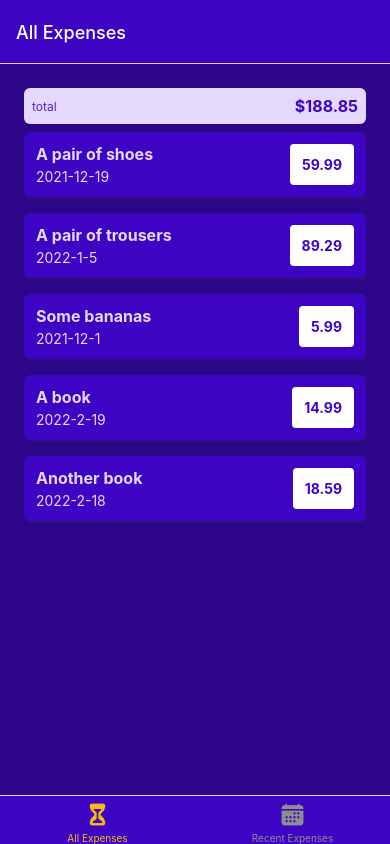
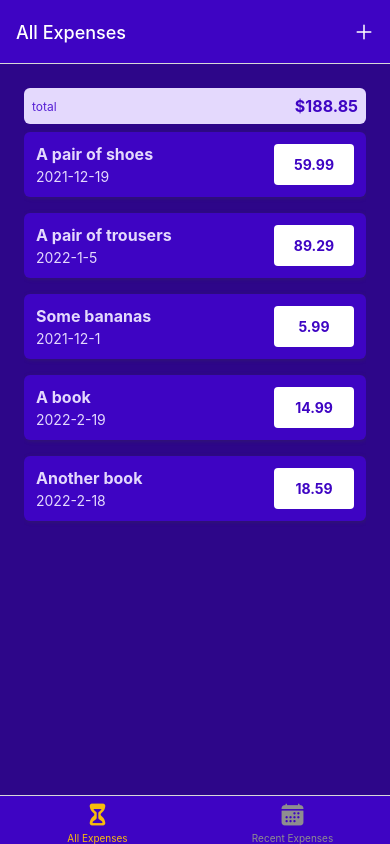
Before and after one commit to MTolouie/SpendingTracker, a React Native app: screen /AllExpenses in a window 390 px wide. Built offline with nearby package versions, Linux system fonts and the light colour scheme.

Commit message:
added IconButton Component and added IconButton to the Buttom Navigator header

```diff
--- a/App.js
+++ b/App.js
@@ -9,6 +9,7 @@
 import AllExpenses from "./screens/AllExpenses";
 import { GlobalStyles } from "./constants/styles";
 import { Ionicons } from "@expo/vector-icons";
+import IconButton from "./components/UI/IconButton";
 export default function App() {
   const stack = createNativeStackNavigator();
   const bottom = createBottomTabNavigator();
@@ -16,31 +17,43 @@
   const BottmTabNavigator = () => {
     return (
       <bottom.Navigator
-        screenOptions={{
+        screenOptions={({ navigation }) => ({
           headerStyle: { backgroundColor: GlobalStyles.colors.primary500 },
           headerTintColor: "white",
           tabBarStyle: { backgroundColor: GlobalStyles.colors.primary500 },
           tabBarActiveTintColor: GlobalStyles.colors.accent500,
-        }}
+          headerRight: ({ tintColor }) => (
+            <IconButton
+              icon="add"
+              size={24}
+              color={tintColor}
+              onPress={() => {
+                navigation.navigate("ManageExpense");
+              }}
+            />
+          ),
+        })}
       >
         <bottom.Screen
           name="AllExpenses"
           component={AllExpenses}
           options={{
-            tabBarIcon: ({ color, size }) => <Ionicons name="hourglass" size={size} color={color} />,
-            tabBarLabel:"All Expenses",
-            title:"All Expenses",
+            tabBarIcon: ({ color, size }) => (
+              <Ionicons name="hourglass" size={size} color={color} />
+            ),
+            tabBarLabel: "All Expenses",
+            title: "All Expenses",
           }}
         />
         <bottom.Screen
           name="RecentExpenses"
           component={RecentExpenses}
           options={{
-            tabBarIcon: ({ color, size }) =>
+            tabBarIcon: ({ color, size }) => (
               <Ionicons name="calendar" size={size} color={color} />
-            ,
-            tabBarLabel:"Recent Expenses",
-            title:"Recent Expenses",
+            ),
+            tabBarLabel: "Recent Expenses",
+            title: "Recent Expenses",
           }}
         />
       </bottom.Navigator>
--- a/components/ExpensesOutput/ExpenseItem.js
+++ b/components/ExpensesOutput/ExpenseItem.js
@@ -13,7 +13,7 @@
           <Text style={styles.textBase}>{getFormattedDate(date)}</Text>
         </View>
         <View style={styles.amountContainer}>
-          <Text style={styles.amount}>{amount}</Text>
+          <Text style={styles.amount}>{amount.toFixed(2)}</Text>
         </View>
       </View>
     </Pressable>
@@ -51,6 +51,7 @@
     justifyContent: "center",
     alignItems: "center",
     borderRadius: 4,
+    minWidth:80,
   },
   amount: {
     color: GlobalStyles.colors.primary500,
--- /dev/null
+++ b/components/UI/IconButton.js
@@ -0,0 +1,29 @@
+import { Ionicons } from "@expo/vector-icons";
+import { StyleSheet, Pressable, View } from "react-native";
+
+const IconButton = ({ icon, size, color, onPress }) => {
+  return (
+    <Pressable
+      onPress={onPress}
+      style={({ pressed }) => pressed && styles.pressed}
+    >
+      <View style={styles.buttonContainer}>
+        <Ionicons name={icon} size={size} color={color} />
+      </View>
+    </Pressable>
+  );
+};
+
+export default IconButton;
+
+const styles = StyleSheet.create({
+  buttonContainer: {
+    borderRadius: 24,
+    padding: 6,
+    marginHorizontal: 8,
+    marginVertical: 2,
+  },
+  pressed: {
+    opacity: 0.75,
+  },
+});
```
